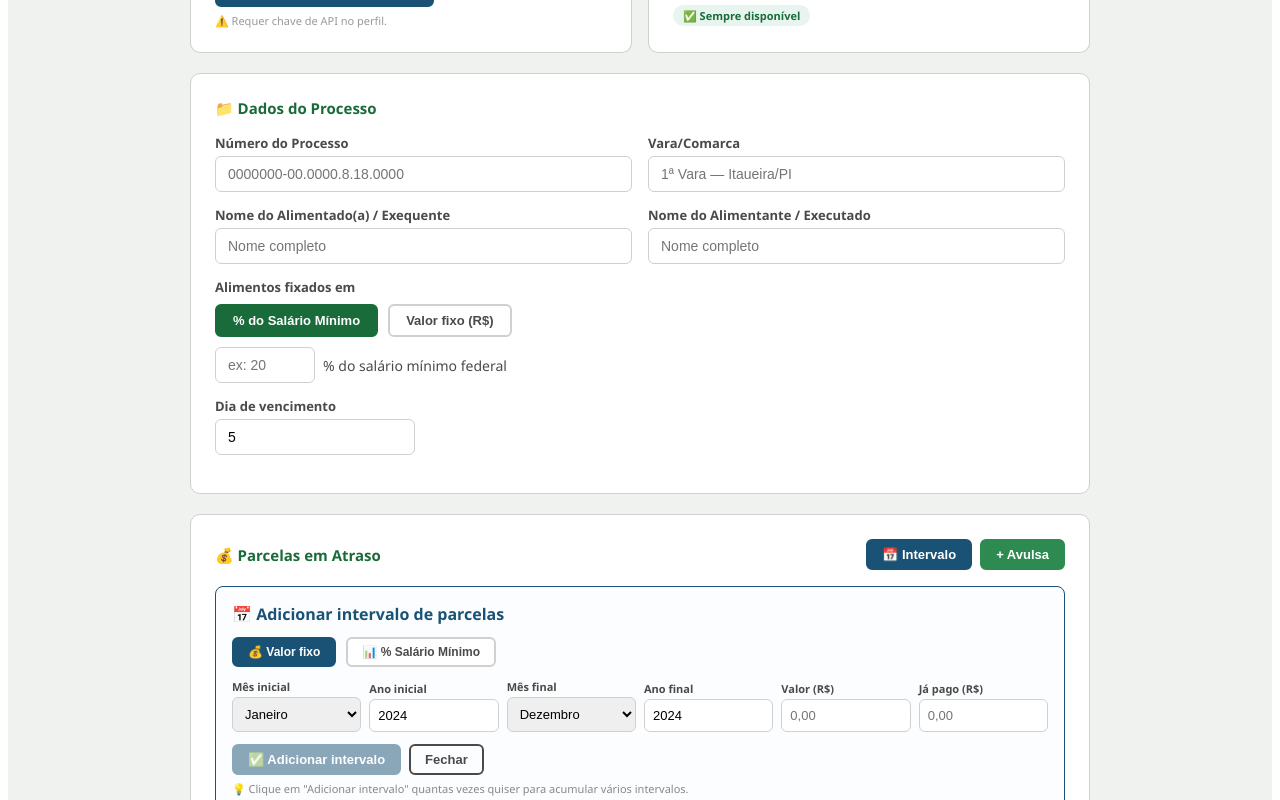
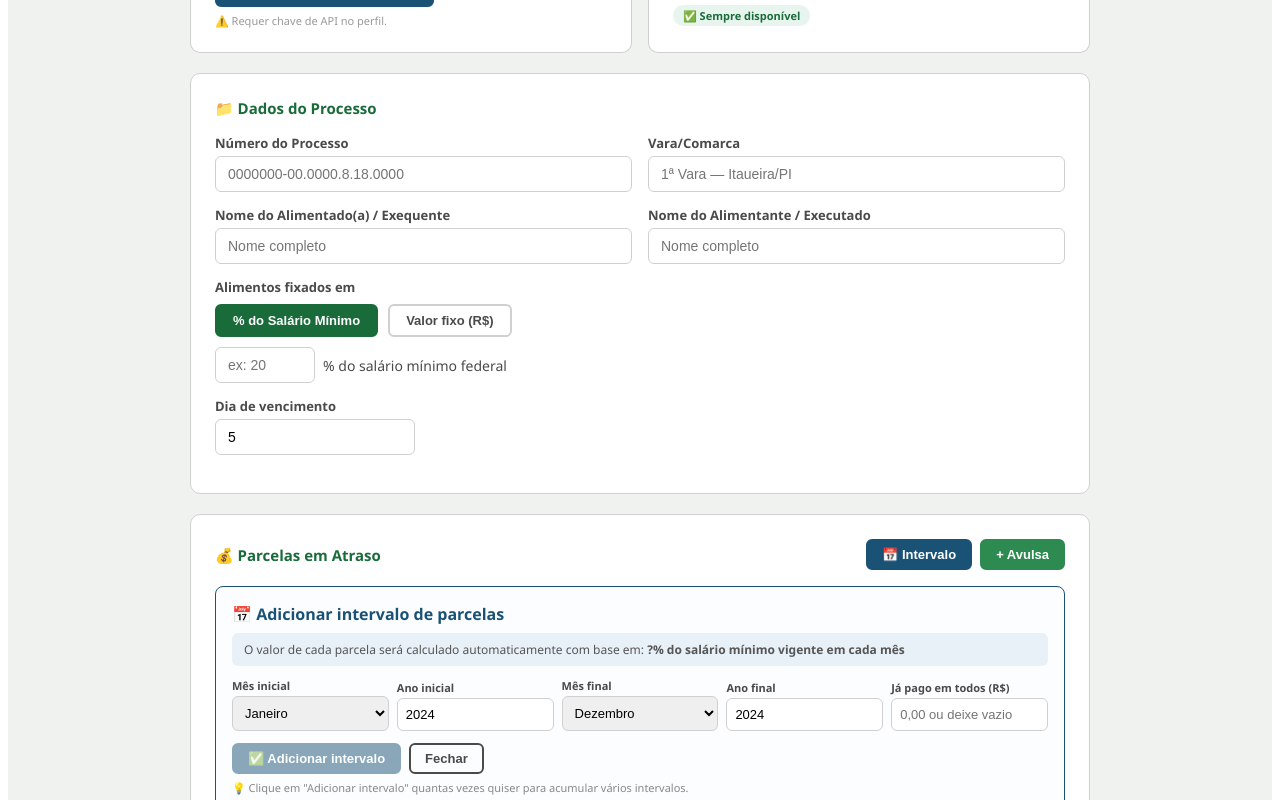
Before and after one commit to dpepigpt-glitch/calculadora-alimentar-dpe, a React (Vite) app: page / in a window 1280 px wide. Both pictures are taken after a click on the button "📅 Intervalo". Shown: the part 316-1116 px from the top of the page. Built offline with nearby package versions, Linux system fonts and the light colour scheme; the HTML template or start-up script is replaced by a standard one.

Commit message:
Update App.jsx

```diff
--- a/src/App.jsx
+++ b/src/App.jsx
@@ -197,15 +197,18 @@ export default function App() {
     const novas = [];
     let m = intervalo.mesIni, a = intervalo.anoIni;
     while (a < intervalo.anoFim || (a === intervalo.anoFim && m <= intervalo.mesFim)) {
-      const valor = intervalo.tipo === "sm"
-        ? (getSM(m, a) * Number(intervalo.fracao)).toFixed(2)
-        : intervalo.valor;
+      // Calcula valor nominal baseado no tipo definido nos Dados do Processo
+      let valor;
+      if (tipoAlimento === "sm") {
+        valor = (getSM(m, a) * Number(percentualSM) / 100).toFixed(2);
+      } else {
+        valor = valorFixoAlimento;
+      }
       novas.push({ id: Date.now() + novas.length, mes: m, ano: a, valor, pago: intervalo.pago });
       m++; if (m > 12) { m = 1; a++; }
     }
     setParcelas(p => [...p, ...novas]);
-    // Mantém painel aberto, reseta só valores
-    setIntervalo(i => ({ ...i, valor: "", fracao: "", pago: "" }));
+    setIntervalo(i => ({ ...i, pago: "" }));
   };
 
   // ── Upload IA ──────────────────────────────────────────────
@@ -248,11 +251,14 @@ export default function App() {
         .filter(p => p.valor && Number(p.valor) > 0)
         .sort((a, b) => a.ano !== b.ano ? a.ano - b.ano : a.mes - b.mes)
         .map(p => {
-          const nominal = Number(p.valor);
+          const smVig = p.smVig || getSM(p.mes, p.ano);
+          // Valor nominal: usa o campo valor da parcela (já calculado corretamente pelo intervalo ou manual)
+          const nominal = Number(p.valor) || 0;
+          // Valor pago: lê SEMPRE do estado atual da parcela (captura edições manuais)
           const pago = Number(p.pago) || 0;
           const saldo = nominal - pago;
           const calc = corrigir(saldo, p.mes, p.ano);
-          return { ...calc, mes: p.mes, ano: p.ano, label: fmtMes(p.mes, p.ano), nominal, pago, saldo, isCredito: saldo < 0 };
+          return { ...calc, mes: p.mes, ano: p.ano, label: fmtMes(p.mes, p.ano), nominal, pago, saldo, smVig, isCredito: saldo < 0 };
         });
 
       if (!detalhes.length) { setLoading(false); return; }
@@ -583,13 +589,11 @@ export default function App() {
               {/* Painel de intervalo */}
               {showIntervalo && (
                 <div style={{ background: "#e8f0f820", border: `1px solid ${C.azul}`, borderRadius: 8, padding: 16, marginBottom: 16 }}>
-                  <div style={{ fontWeight: 700, color: C.azul, marginBottom: 12 }}>📅 Adicionar intervalo de parcelas</div>
-                  <div style={{ display: "flex", gap: 10, marginBottom: 12 }}>
-                    {[["fixo", "💰 Valor fixo"], ["sm", "📊 % Salário Mínimo"]].map(([val, label]) => (
-                      <button key={val} onClick={() => setIntervalo(i => ({ ...i, tipo: val }))} style={{ padding: "6px 14px", borderRadius: 6, border: `2px solid ${intervalo.tipo === val ? C.azul : C.borda}`, background: intervalo.tipo === val ? C.azul : C.branco, color: intervalo.tipo === val ? "#fff" : C.cinza, fontWeight: 600, fontSize: 12, cursor: "pointer", touchAction: "manipulation" }}>{label}</button>
-                    ))}
+                  <div style={{ fontWeight: 700, color: C.azul, marginBottom: 8 }}>📅 Adicionar intervalo de parcelas</div>
+                  <div style={{ fontSize: 12, color: "#555", marginBottom: 12, background: "#e8f0f8", padding: "8px 12px", borderRadius: 6 }}>
+                    O valor de cada parcela será calculado automaticamente com base em: <strong>{tipoAlimento === "sm" ? `${percentualSM || "?"}% do salário mínimo vigente em cada mês` : `R$ ${valorFixoAlimento || "?"} (valor fixo)`}</strong>
                   </div>
-                  <div style={{ display: "grid", gridTemplateColumns: "repeat(6, 1fr)", gap: 8, alignItems: "end" }}>
+                  <div style={{ display: "grid", gridTemplateColumns: "repeat(5, 1fr)", gap: 8, alignItems: "end" }}>
                     <div>
                       <label style={{ fontSize: 11, fontWeight: 600, color: C.cinza, display: "block", marginBottom: 3 }}>Mês inicial</label>
                       <select value={intervalo.mesIni} onChange={e => setIntervalo(i => ({ ...i, mesIni: Number(e.target.value) }))} style={inpStyle}>
@@ -610,20 +614,9 @@ export default function App() {
                       <label style={{ fontSize: 11, fontWeight: 600, color: C.cinza, display: "block", marginBottom: 3 }}>Ano final</label>
                       <input type="number" value={intervalo.anoFim} onChange={e => setIntervalo(i => ({ ...i, anoFim: Number(e.target.value) }))} style={inpStyle} />
                     </div>
-                    {intervalo.tipo === "fixo"
-                      ? <div>
-                        <label style={{ fontSize: 11, fontWeight: 600, color: C.cinza, display: "block", marginBottom: 3 }}>Valor (R$)</label>
-                        <input type="number" value={intervalo.valor} onChange={e => setIntervalo(i => ({ ...i, valor: e.target.value }))} placeholder="0,00" style={inpStyle} />
-                      </div>
-                      : <div>
-                        <label style={{ fontSize: 11, fontWeight: 600, color: C.cinza, display: "block", marginBottom: 3 }}>Fração do SM</label>
-                        <input type="number" value={intervalo.fracao} onChange={e => setIntervalo(i => ({ ...i, fracao: e.target.value }))} placeholder="ex: 1.5" step="0.25" style={inpStyle} />
-                        {intervalo.fracao && <div style={{ fontSize: 10, color: C.azul, marginTop: 2 }}>= {fmt(getSM(intervalo.mesIni, intervalo.anoIni) * Number(intervalo.fracao))}</div>}
-                      </div>
-                    }
                     <div>
-                      <label style={{ fontSize: 11, fontWeight: 600, color: C.cinza, display: "block", marginBottom: 3 }}>Já pago (R$)</label>
-                      <input type="number" value={intervalo.pago} onChange={e => setIntervalo(i => ({ ...i, pago: e.target.value }))} placeholder="0,00" style={inpStyle} />
+                      <label style={{ fontSize: 11, fontWeight: 600, color: C.cinza, display: "block", marginBottom: 3 }}>Já pago em todos (R$)</label>
+                      <input type="number" value={intervalo.pago} onChange={e => setIntervalo(i => ({ ...i, pago: e.target.value }))} placeholder="0,00 ou deixe vazio" style={inpStyle} />
                     </div>
                   </div>
                   <div style={{ marginTop: 12, display: "flex", gap: 8, alignItems: "center" }}>
```
